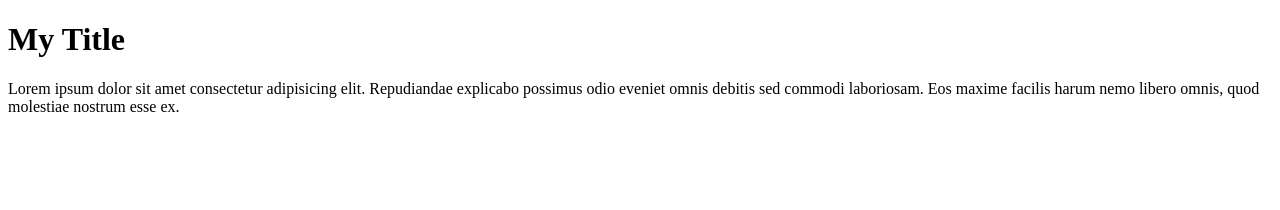
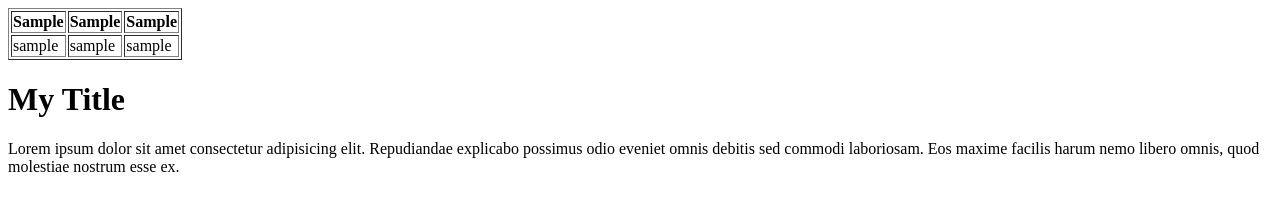
Before and after one commit to JuneReyP/3b_vc, a plain HTML site: page feat.html in a window 1280 px wide. Drawn offline with Linux system fonts and the light colour scheme.

Commit message:
added tables

```diff
--- a/feat.html
+++ b/feat.html
@@ -6,6 +6,18 @@
     <title>Document</title>
 </head>
 <body>
+    <table border="1">
+        <thead>
+            <th>Sample</th>
+            <th>Sample</th>
+            <th>Sample</th>
+        </thead>
+        <tbody>
+            <td>sample</td>
+            <td>sample</td>
+            <td>sample</td>
+        </tbody>
+    </table>
     <h1>My Title</h1>
     <p>Lorem ipsum dolor sit amet consectetur adipisicing elit. Repudiandae explicabo possimus odio eveniet omnis debitis sed commodi laboriosam. Eos maxime facilis harum nemo libero omnis, quod molestiae nostrum esse ex.</p>
 </body>
```
